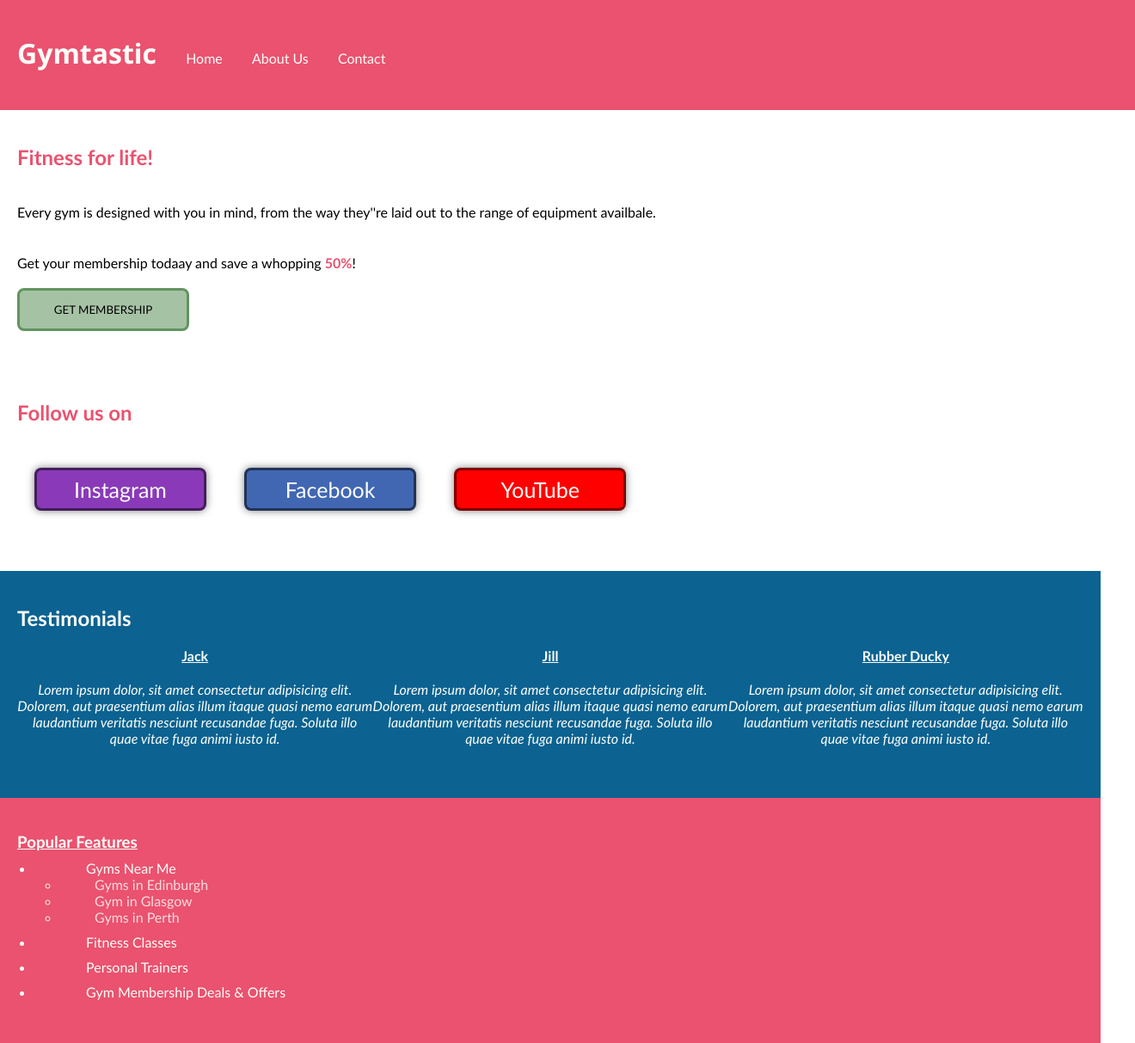
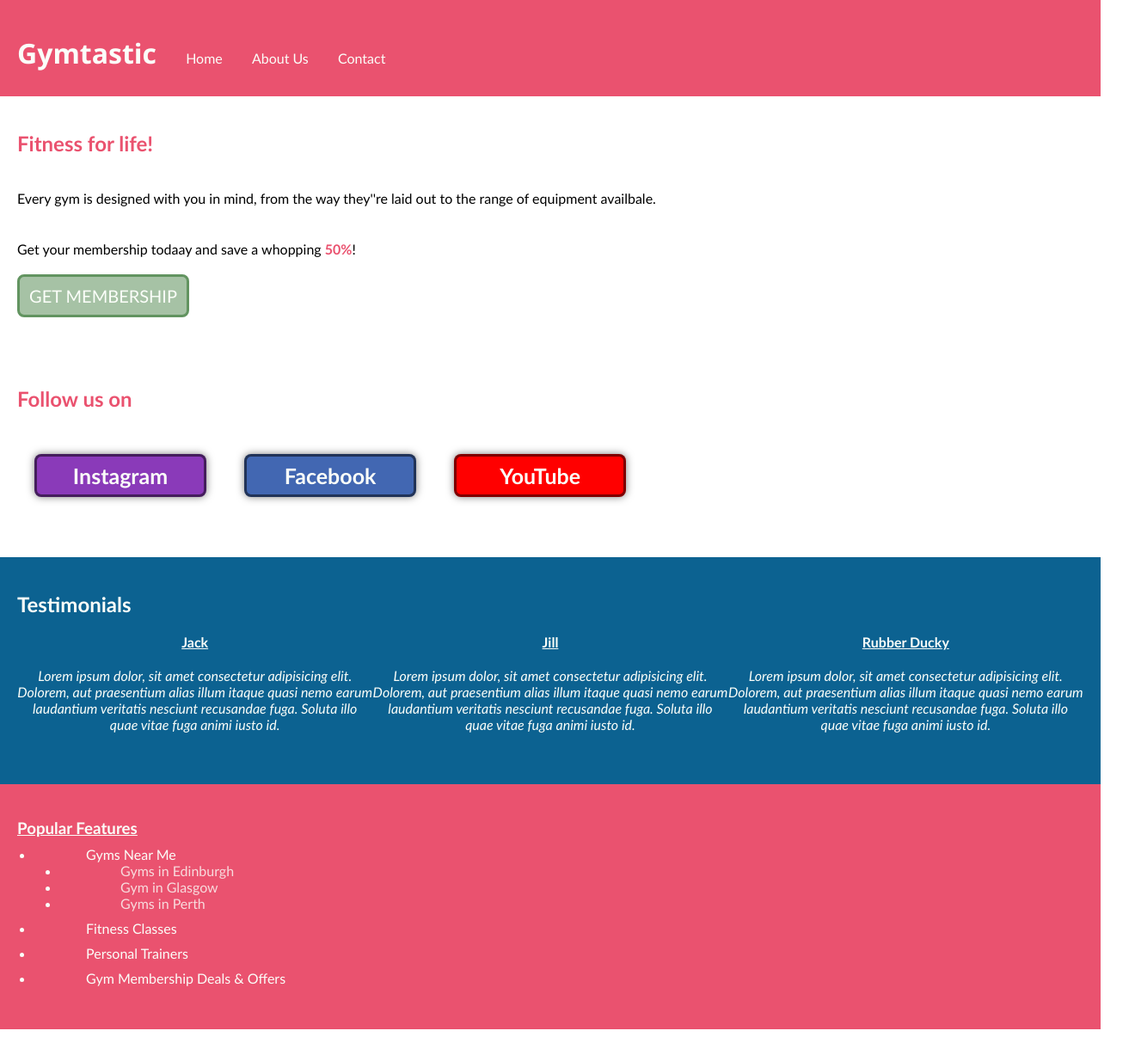
Before and after one commit to duncan0801/boolean-uk-html-gymtastic, a website: page index.html in a window 1280 px wide. Shown: the whole page at 86% size, 1320 px wide, since content can reach past the window. Drawn offline with Linux system fonts and the light colour scheme.

Commit message:
changed stylesheet for access

```diff
--- a/index.html
+++ b/index.html
@@ -4,7 +4,7 @@
     <meta charset="UTF-8" />
     <meta name="viewport" content="width=device-width, initial-scale=1.0" />
     <meta http-equiv="X-UA-Compatible" content="ie=edge" />
-    <link rel="stylesheet" href="/styles.css" />
+    <link rel="stylesheet" href="styles.css" />
     <title>Gymtastic</title>
   </head>
   <body>
@@ -41,7 +41,9 @@ In this page add the about information, and after create a section that has a ro
 
       <nav>
         <ul>
-          <li class="nav-button" id="home"><a href="#home">Home</a></li>
+          <li class="nav-button" id="home">
+            <a href="#home">Home</a>
+          </li>
           <li class="nav-button" id="about">
             <a href="/aboutUs.html">About Us</a>
           </li>
--- a/styles.css
+++ b/styles.css
@@ -1,6 +1,7 @@
 * {
   margin: 0;
   padding: 0;
+  box-sizing: border-box;
   font-family: "Gill Sans", "Gill Sans MT", Calibri, "Trebuchet MS", sans-serif;
 }
 
@@ -26,9 +27,9 @@ nav,
 
 header {
   width: 100%;
-  height: 3em;
+  height: 7em;
 
-  padding: 30px;
+  /* padding: 30px; */
   background-color: #ea526f;
 
   color: #fbfef9;
@@ -57,6 +58,9 @@ button.membership {
 
   border: 3px #629460 solid;
   border-radius: 8px;
+
+  color: #fbfef9;
+  font-size: 20px;
 }
 
 .section {
@@ -73,6 +77,7 @@ button.membership {
   border-radius: 8px;
 
   font-size: 25px;
+  font-weight: bold;
   text-align: center;
   color: #fbfef9;
   box-shadow: 0 0 10px #00000080;
@@ -120,14 +125,17 @@ h2.testimonials {
 .feature-link {
   margin: 10px 20px;
   text-align: none;
-  text-decoration: none;
+
   color: #fbfef9;
   padding-left: 30px;
 }
+.feature-link a {
+  text-decoration: square;
+}
 
-.gym-link a {
+.gym-link {
   padding-left: 40px;
-  list-style-type: none;
+  list-style-type: disc;
 }
 
 .gym-link a {
```
Also changed, not shown: .codesandbox/workspace.json (added).
